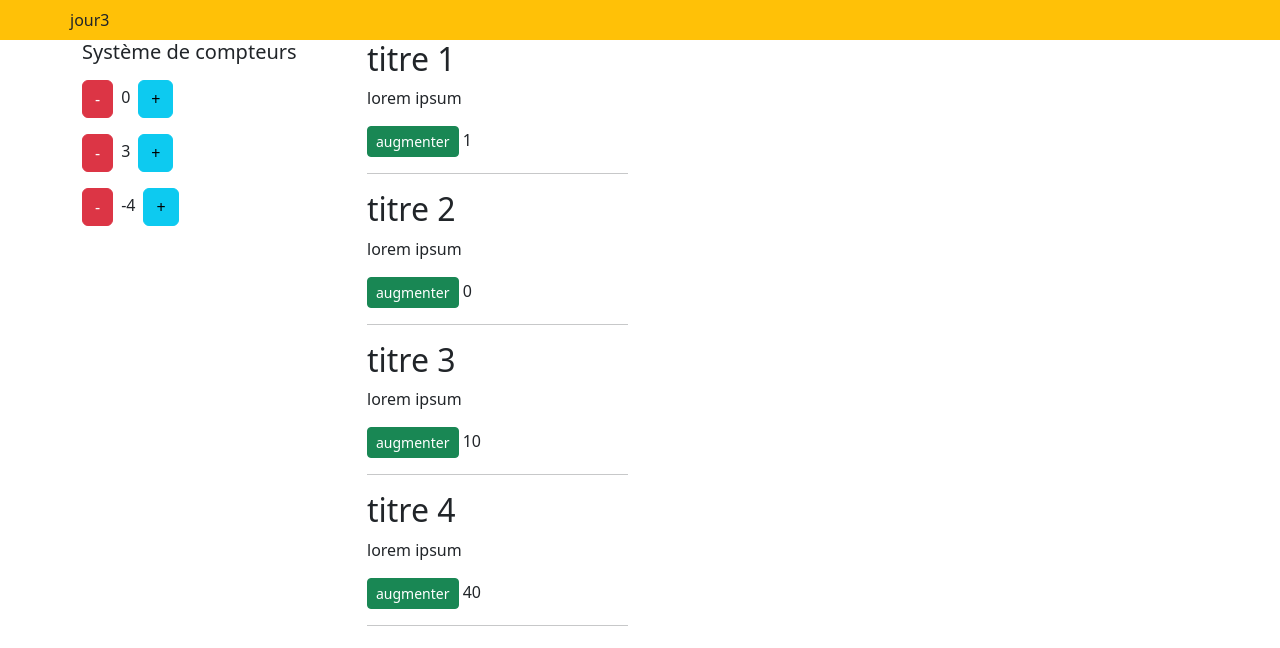
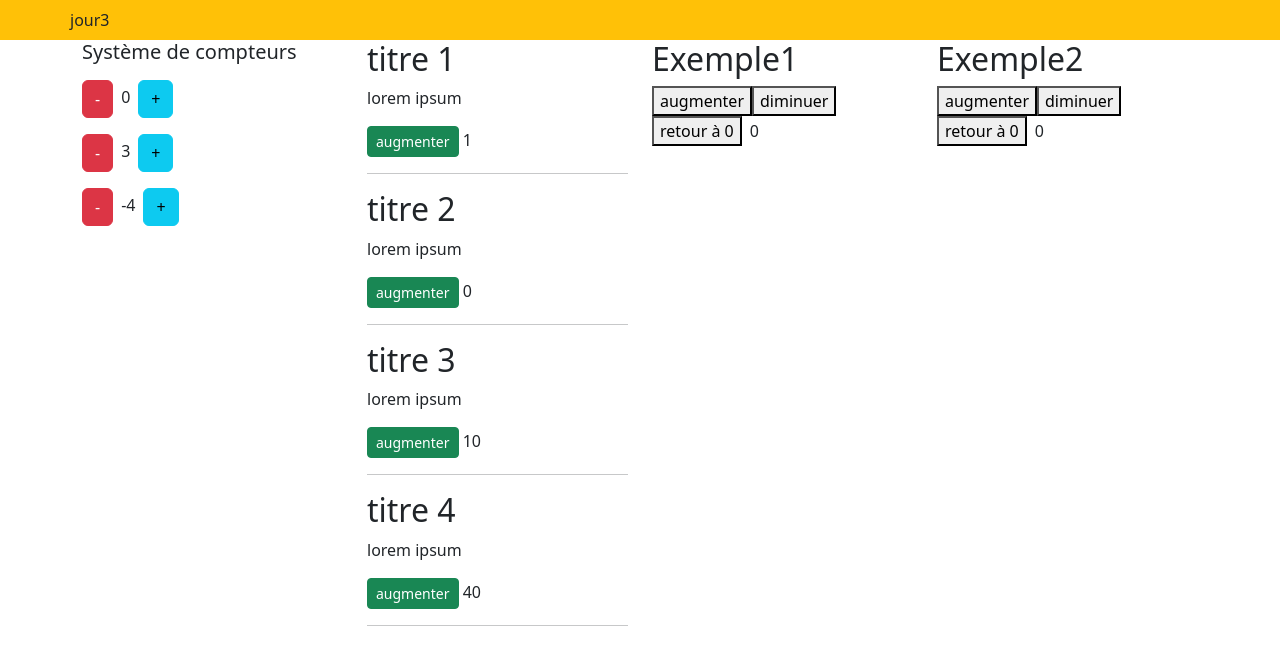
Before and after one commit to webdevproformation/react-greta-dec2022, a React (Vite) app in the folder 03-jour3/: page / in a window 1280 px wide. Shown: the top 648 px of the page. Built offline with nearby package versions, Linux system fonts and the light colour scheme.

Commit message:
useReducer

```diff
--- a/03-jour3/src/App.jsx
+++ b/03-jour3/src/App.jsx
@@ -1,5 +1,7 @@
 import Articles from "./composants/Articles"
 import Compteurs from "./composants/Compteurs"
+import Exemple1 from "./composants/Exemple1"
+import Exemple2 from "./composants/Exemple2"
 import Menu from "./composants/Menu"
 
 function App() {
@@ -13,6 +15,12 @@ function App() {
         <div className="col-3">
           <Articles />
         </div>
+        <div className="col-3">
+          <Exemple1 />
+        </div>
+        <div className="col-3">
+          <Exemple2 />
+        </div>
       </section>
     </div>
   </>)
--- /dev/null
+++ b/03-jour3/src/composants/Exemple1.jsx
@@ -0,0 +1,27 @@
+import { useState } from "react"
+
+const Exemple1 = () => {
+    const [nb , setNb] = useState(0) // 1 etat
+    // 3 fonctions qui permettent de modifier cet état
+    // fusionner les 3 fonctions en 1 seul
+    const augmenter = () => {
+        setNb(nb + 1)
+    }
+    const diminuer = () => {
+        setNb(nb - 1)
+    }
+    const zero = () => {
+        setNb(0)
+    }
+    return (
+        <>
+            <h2>Exemple1</h2>
+            <button onClick={augmenter}>augmenter</button>
+            <button onClick={diminuer}>diminuer</button>
+            <button onClick={zero} className="me-2">retour à 0</button>
+            <span>{ nb }</span>
+        </>
+     );
+}
+
+export default Exemple1;
--- /dev/null
+++ b/03-jour3/src/composants/Exemple2.jsx
@@ -0,0 +1,42 @@
+import { useReducer } from "react"
+
+function reducer(state , action){ // fonction que l'on peut stocker hors du composant (réutiliser)
+    switch (action) {
+        // fusionner les 3 fonctions dans la fonction réductrice
+        case "AUGMENTER" :
+            return state + 1
+        case "DIMINUER" :
+            return state - 1
+        case "ZERO" :
+            return 0 ;
+        default :
+            return state ;
+    }
+}
+
+const Exemple2 = () => {
+    // const [nb , setNb] = useState(0) // 1 etat
+    const [nb , dispatch] = useReducer( reducer , 0)
+    // useReducer(fonction réductrice , valeur initial de nb )
+    // prendre les 3 fonctions insérer dans la fonction reductrice
+    /* const augmenter = () => {
+        setNb(nb + 1)
+    }
+    const diminuer = () => {
+        setNb(nb - 1)
+    }
+    const zero = () => {
+        setNb(0)
+    } */
+    return (
+        <>
+            <h2>Exemple2</h2>
+            <button onClick={() => dispatch("AUGMENTER")}>augmenter</button>
+            <button onClick={() => dispatch("DIMINUER")}>diminuer</button>
+            <button onClick={() => dispatch("ZERO")} className="me-2">retour à 0</button>
+            <span>{ nb }</span>
+        </>
+     );
+}
+
+export default Exemple2;
```
Also changed, not shown: 1 other file (tests, documents, lock files or other folders).
